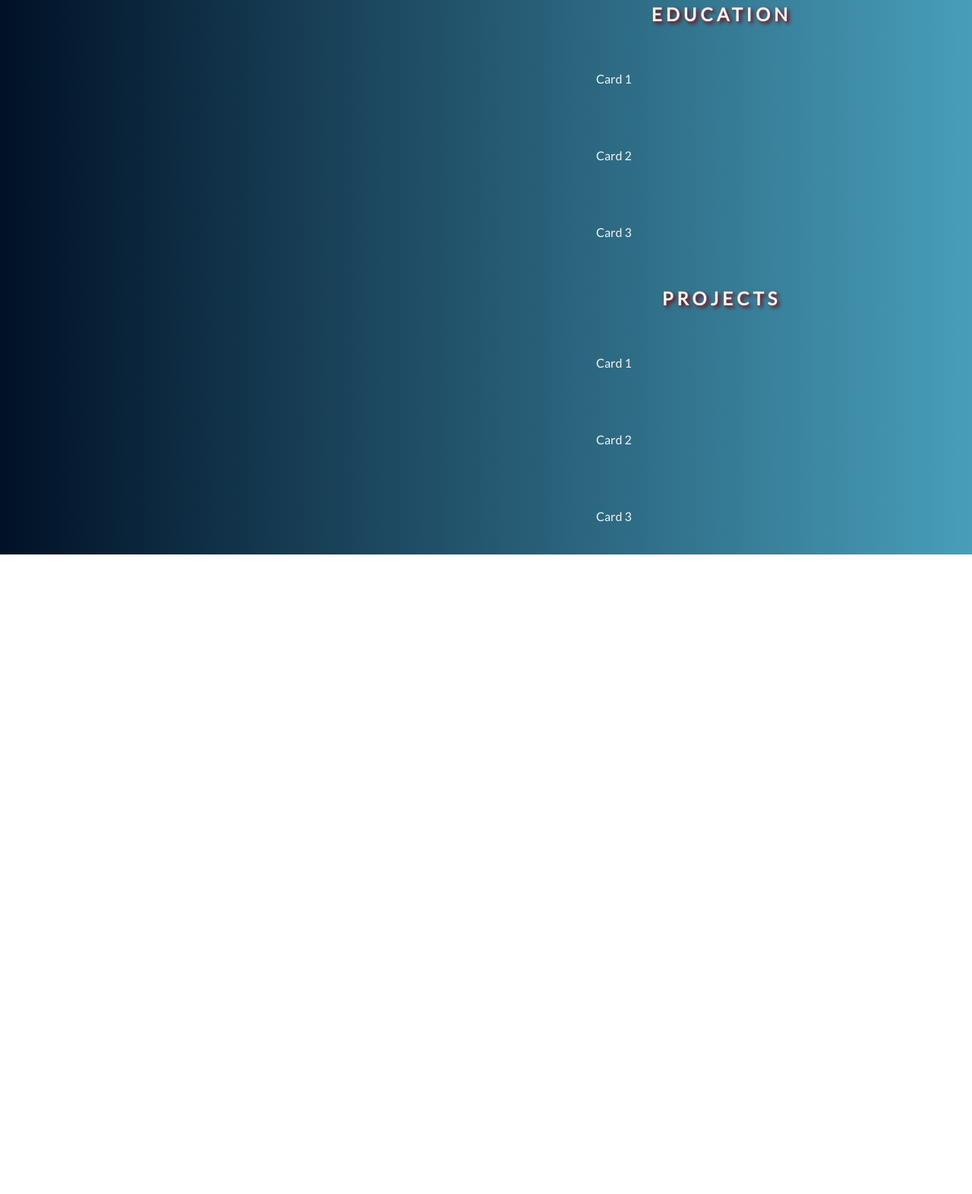
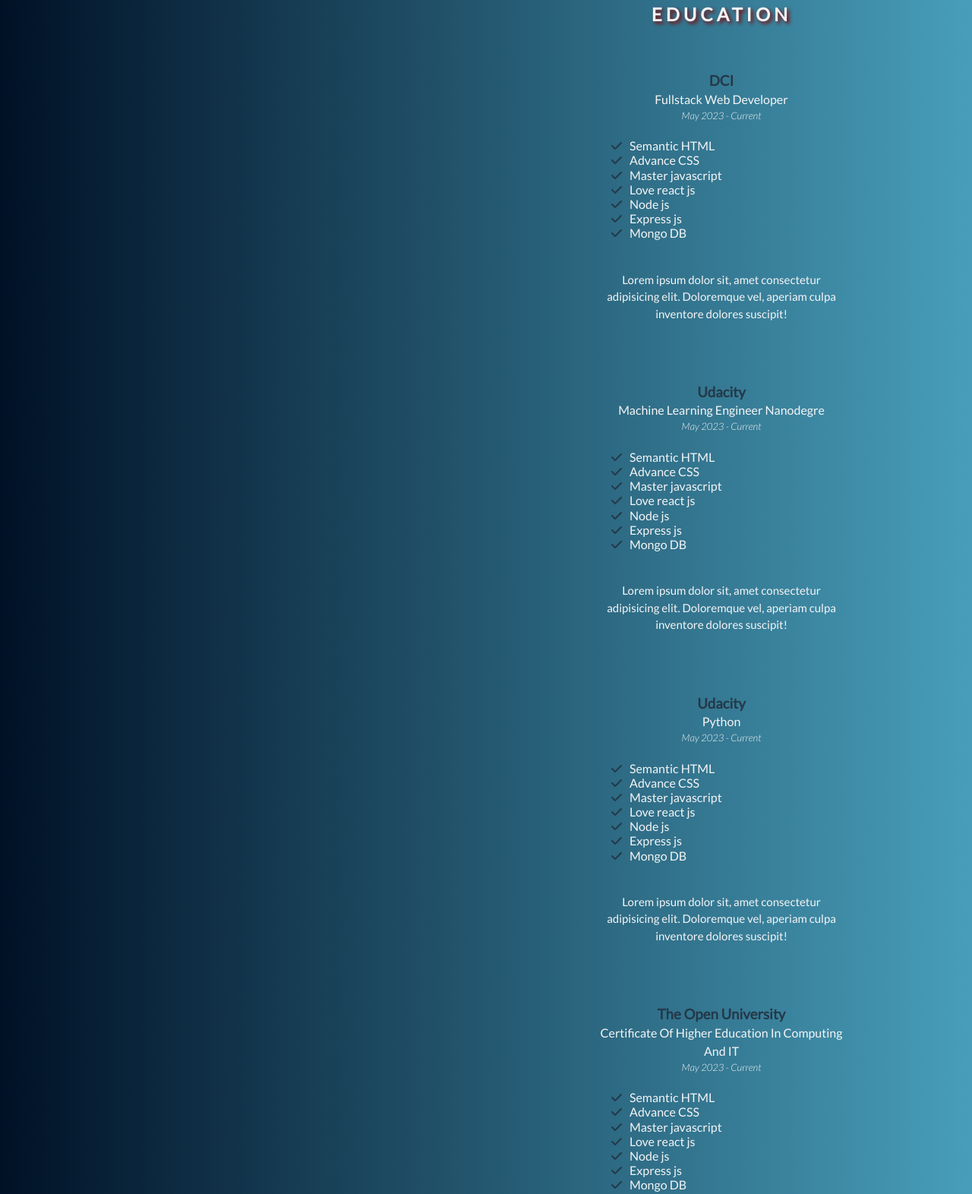
Before and after one commit to carlosmertens/carlos-mertens, a plain HTML site: page index.html in a window 1280 px wide. Shown: the part 2087-3659 px from the top of the page at 76% size. Before the commit the page ends 2817 px from the top, so only its background shows below. Drawn offline with Linux system fonts and the light colour scheme.

Commit message:
Create education section cards

```diff
--- a/index.html
+++ b/index.html
@@ -124,7 +124,7 @@
           <div class="section__content">
             <div class="card">
               <h3>Soft skills</h3>
-              <ul class="skills__list">
+              <ul class="badge__list">
                 <li class="badge">Team Work</li>
                 <li class="badge">problem solving</li>
                 <li class="badge">Customer satisfaction</li>
@@ -135,7 +135,7 @@
 
             <div class="card">
               <h3>Tech Skills</h3>
-              <ul class="skills__list">
+              <ul class="badge__list">
                 <li class="badge">HTML5</li>
                 <li class="badge">CSS3</li>
                 <li class="badge">JavaScript</li>
@@ -149,7 +149,7 @@
 
             <div class="card">
               <h3>Languages</h3>
-              <ul class="skills__list">
+              <ul class="badge__list">
                 <li class="badge">Spanish</li>
                 <li class="badge">English</li>
                 <li class="badge">German</li>
@@ -168,10 +168,10 @@
               class="card__link">
               <div class="card">
                 <h3>CarMa s&uuml;&#223;</h3>
-                <p class="experience__date">
+                <p class="card__date">
                   <time datetime="2023-06">June 2023</time> - Current
                 </p>
-                <ul class="experience__list">
+                <ul class="card__list">
                   <li><i class="fa-solid fa-check"></i>Co-founder</li>
                   <li>
                     <i class="fa-solid fa-check"></i>Develop and maintain
@@ -180,7 +180,7 @@
                   <li><i class="fa-solid fa-check"></i>Create content</li>
                   <li><i class="fa-solid fa-check"></i>Balance the books</li>
                 </ul>
-                <ul class="skills__list">
+                <ul class="badge__list">
                   <li class="badge">react js</li>
                   <li class="badge">next js</li>
                 </ul>
@@ -194,11 +194,11 @@
               class="card__link">
               <div class="card">
                 <h3>Dax Parts</h3>
-                <p class="experience__date">
+                <p class="card__date">
                   <time datetime="2020-01">January 2023</time> -
                   <time datetime="2022-12">December 2022</time>
                 </p>
-                <ul class="experience__list">
+                <ul class="card__list">
                   <li>
                     <i class="fa-solid fa-check"></i>Develop and maintain the
                     web
@@ -212,7 +212,7 @@
                   <li><i class="fa-solid fa-check"></i>Assist server</li>
                   <li><i class="fa-solid fa-check"></i>Assist SEO</li>
                 </ul>
-                <ul class="skills__list">
+                <ul class="badge__list">
                   <li class="badge">react js</li>
                   <li class="badge">next js</li>
                   <li class="badge">Redux</li>
@@ -230,18 +230,18 @@
               class="card__link">
               <div class="card">
                 <h3>Booking.com</h3>
-                <p class="experience__date">
+                <p class="card__date">
                   <time datetime="2014-05">May 2014</time> -
                   <time datetime="2023-04">April 2023</time>
                 </p>
-                <ul class="experience__list">
+                <ul class="card__list">
                   <li>
                     <i class="fa-solid fa-check"></i>Handle customer issues
                   </li>
                   <li><i class="fa-solid fa-check"></i>Monitor performance</li>
                   <li><i class="fa-solid fa-check"></i>Seasonal Supervisor</li>
                 </ul>
-                <ul class="skills__list">
+                <ul class="badge__list">
                   <li class="badge">team work</li>
                   <li class="badge">problem solving</li>
                 </ul>
@@ -253,11 +253,117 @@
         <section id="education-section">
           <h2>Education</h2>
           <div class="section__content">
-            <div class="card">Card 1</div>
+            <a
+              href="https://digitalcareerinstitute.org/"
+              target="_blank"
+              rel="noopener noreferrer"
+              class="card__link">
+              <div class="card">
+                <h3>DCI</h3>
+                <p class="card__subtitle">Fullstack web developer</p>
+                <p class="card__date">
+                  <time datetime="2023-05">May 2023</time> - Current
+                </p>
+                <ul class="card__list">
+                  <li><i class="fa-solid fa-check"></i>Semantic HTML</li>
+                  <li><i class="fa-solid fa-check"></i>Advance CSS</li>
+                  <li><i class="fa-solid fa-check"></i>Master javascript</li>
+                  <li><i class="fa-solid fa-check"></i>Love react js</li>
+                  <li><i class="fa-solid fa-check"></i>Node js</li>
+                  <li><i class="fa-solid fa-check"></i>Express js</li>
+                  <li><i class="fa-solid fa-check"></i>Mongo DB</li>
+                </ul>
+                <p class="card__description">
+                  Lorem ipsum dolor sit, amet consectetur adipisicing elit.
+                  Doloremque vel, aperiam culpa inventore dolores suscipit!
+                </p>
+              </div>
+            </a>
 
-            <div class="card">Card 2</div>
+            <a
+              href="https://www.udacity.com/"
+              target="_blank"
+              rel="noopener noreferrer"
+              class="card__link">
+              <div class="card">
+                <h3>Udacity</h3>
+                <p class="card__subtitle">
+                  Machine Learning engineer nanodegre
+                </p>
+                <p class="card__date">
+                  <time datetime="2023-05">May 2023</time> - Current
+                </p>
+                <ul class="card__list">
+                  <li><i class="fa-solid fa-check"></i>Semantic HTML</li>
+                  <li><i class="fa-solid fa-check"></i>Advance CSS</li>
+                  <li><i class="fa-solid fa-check"></i>Master javascript</li>
+                  <li><i class="fa-solid fa-check"></i>Love react js</li>
+                  <li><i class="fa-solid fa-check"></i>Node js</li>
+                  <li><i class="fa-solid fa-check"></i>Express js</li>
+                  <li><i class="fa-solid fa-check"></i>Mongo DB</li>
+                </ul>
+                <p class="card__description">
+                  Lorem ipsum dolor sit, amet consectetur adipisicing elit.
+                  Doloremque vel, aperiam culpa inventore dolores suscipit!
+                </p>
+              </div>
+            </a>
 
-            <div class="card">Card 3</div>
+            <a
+              href="https://www.udacity.com/"
+              target="_blank"
+              rel="noopener noreferrer"
+              class="card__link">
+              <div class="card">
+                <h3>Udacity</h3>
+                <p class="card__subtitle">Python</p>
+                <p class="card__date">
+                  <time datetime="2023-05">May 2023</time> - Current
+                </p>
+                <ul class="card__list">
+                  <li><i class="fa-solid fa-check"></i>Semantic HTML</li>
+                  <li><i class="fa-solid fa-check"></i>Advance CSS</li>
+                  <li><i class="fa-solid fa-check"></i>Master javascript</li>
+                  <li><i class="fa-solid fa-check"></i>Love react js</li>
+                  <li><i class="fa-solid fa-check"></i>Node js</li>
+                  <li><i class="fa-solid fa-check"></i>Express js</li>
+                  <li><i class="fa-solid fa-check"></i>Mongo DB</li>
+                </ul>
+                <p class="card__description">
+                  Lorem ipsum dolor sit, amet consectetur adipisicing elit.
+                  Doloremque vel, aperiam culpa inventore dolores suscipit!
+                </p>
+              </div>
+            </a>
+
+            <a
+              href="https://www.open.ac.uk/"
+              target="_blank"
+              rel="noopener noreferrer"
+              class="card__link">
+              <div class="card">
+                <h3>The Open University</h3>
+                <p class="card__subtitle">
+                  Certificate of higher education in computing and IT
+                </p>
+                <p class="card__date">
+                  <time datetime="2023-05">May 2023</time> - Current
+                </p>
+                <ul class="card__list">
+                  <li><i class="fa-solid fa-check"></i>Semantic HTML</li>
+                  <li><i class="fa-solid fa-check"></i>Advance CSS</li>
+                  <li><i class="fa-solid fa-check"></i>Master javascript</li>
+                  <li><i class="fa-solid fa-check"></i>Love react js</li>
+                  <li><i class="fa-solid fa-check"></i>Node js</li>
+                  <li><i class="fa-solid fa-check"></i>Express js</li>
+                  <li><i class="fa-solid fa-check"></i>Mongo DB</li>
+                </ul>
+                <p class="card__description">
+                  Lorem ipsum dolor sit, amet consectetur adipisicing elit.
+                  Doloremque vel, aperiam culpa inventore dolores suscipit!
+                </p>
+              </div>
+            </a>
           </div>
         </section>
 
--- a/style.css
+++ b/style.css
@@ -92,6 +92,14 @@ a {
   white-space: nowrap;
 }
 
+.badge__list {
+  display: flex;
+  flex-wrap: wrap;
+  gap: 1rem;
+  justify-content: center;
+  margin-top: 2rem;
+}
+
 .card {
   border-radius: var(--border-radius);
   padding: 2rem 1rem;
@@ -108,6 +116,40 @@ a {
   content: '\f08e';
   font-family: fontawesome;
   margin-left: 1rem;
+}
+
+.card__subtitle {
+  text-align: center;
+  text-transform: capitalize;
+}
+
+.card__date {
+  font-size: 1.3rem;
+  font-style: italic;
+  margin-bottom: 2rem;
+  text-align: center;
+  text-transform: capitalize;
+}
+
+.card__list {
+  line-height: 1.2;
+  margin-bottom: 4rem;
+  padding: 0 2rem;
+  list-style-position: outside;
+}
+
+.card__list i {
+  margin-right: 1rem;
+  list-style-position: outside;
+}
+
+.card__list li {
+  list-style-position: outside;
+}
+
+.card__description {
+  font-size: 1.5rem;
+  text-align: center;
 }
 
 /* //////////////////// HEADER //////////////////// */
@@ -202,39 +244,7 @@ h1 span {
 
 /* ////////// SKILLS SECTION ////////// */
 
-.skills__list {
-  display: flex;
-  flex-wrap: wrap;
-  gap: 1rem;
-  justify-content: center;
-  margin-top: 2rem;
-}
-
 /* ////////// EXPERIENCE SECTION ////////// */
-
-.experience__date {
-  font-size: 1.3rem;
-  font-style: italic;
-  margin-bottom: 2rem;
-  text-align: center;
-  text-transform: capitalize;
-}
-
-.experience__list {
-  line-height: 1.2;
-  margin-bottom: 4rem;
-  padding: 0 2rem;
-  list-style-position: outside;
-}
-
-.experience__list i {
-  margin-right: 1rem;
-  list-style-position: outside;
-}
-
-.experience__list li {
-  list-style-position: outside;
-}
 
 @media only screen and (min-width: 768px) {
   .main {
@@ -254,7 +264,7 @@ h1 span {
     top: 0;
   }
 
-  .experience__list i {
+  .card__list i {
     color: var(--primary-color);
   }
 }
```
